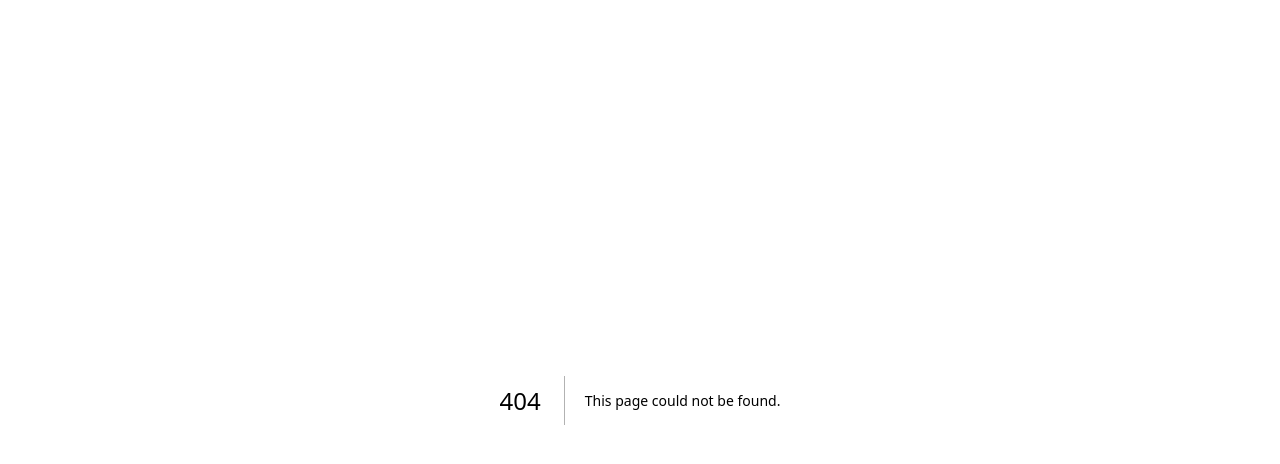
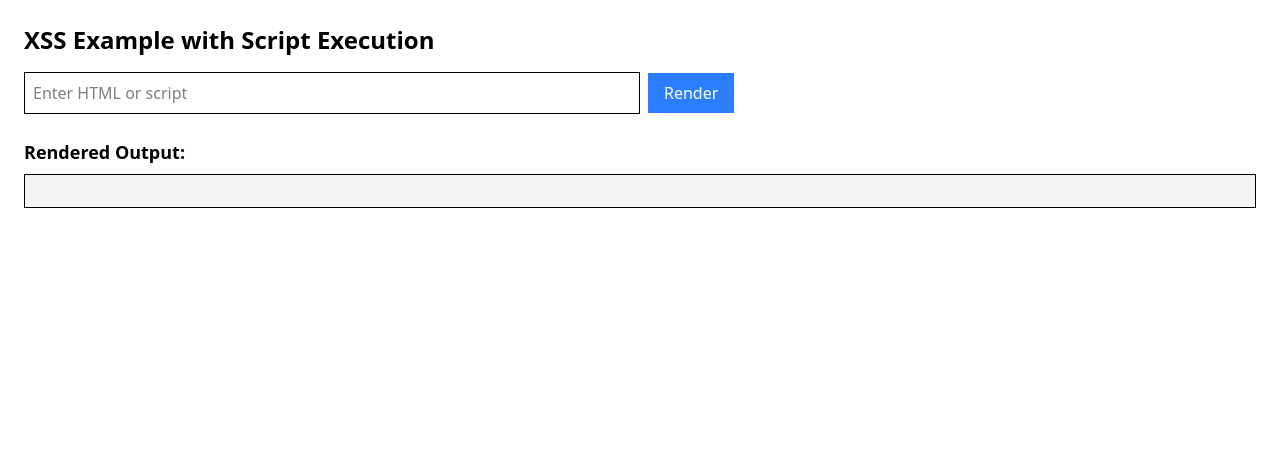
Before and after one commit to Rajeev-Baniya/facebook_login, a Next.js app: page /xss in a window 1280 px wide. Before the commit this address had no page. Shown: the top 464 px of the page. Built offline with nearby package versions, Linux system fonts and the light colour scheme.

Commit message:
feat: added xss example

```diff
--- /dev/null
+++ b/src/app/xss/page.tsx
@@ -0,0 +1,54 @@
+// pages/xss.tsx
+'use client';
+
+import { useState, useEffect, useRef } from 'react';
+
+export default function XSSDemo() {
+  const [input, setInput] = useState('');
+  const [output, setOutput] = useState('');
+  const outputRef = useRef<HTMLDivElement>(null);
+
+  const handleSubmit = (e: React.FormEvent) => {
+    e.preventDefault();
+    setOutput(input);
+  };
+
+  // This runs after rendering and manually executes <script> tags
+  useEffect(() => {
+    if (outputRef.current) {
+      const scripts = outputRef.current.querySelectorAll('script');
+      scripts.forEach((oldScript) => {
+        const newScript = document.createElement('script');
+        newScript.text = oldScript.innerHTML;
+        oldScript.replaceWith(newScript); // Replace to trigger execution
+      });
+    }
+  }, [output]);
+
+  return (
+    <main className='p-6'>
+      <h1 className='text-2xl font-bold mb-4'>XSS Example with Script Execution</h1>
+      <form onSubmit={handleSubmit}>
+        <input
+          type='text'
+          placeholder='Enter HTML or script'
+          className='border p-2 mr-2 w-[50%]'
+          value={input}
+          onChange={(e) => setInput(e.target.value)}
+        />
+        <button type='submit' className='bg-blue-500 text-white px-4 py-2'>
+          Render
+        </button>
+      </form>
+
+      <div className='mt-6'>
+        <h2 className='text-lg font-semibold'>Rendered Output:</h2>
+        <div
+          ref={outputRef}
+          className='border p-4 mt-2 bg-gray-100'
+          dangerouslySetInnerHTML={{ __html: output }}
+        />
+      </div>
+    </main>
+  );
+}
```
